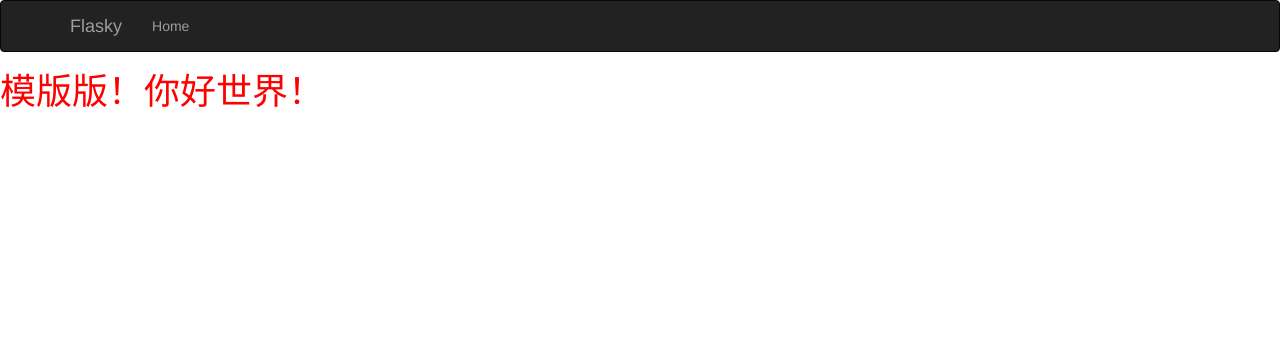
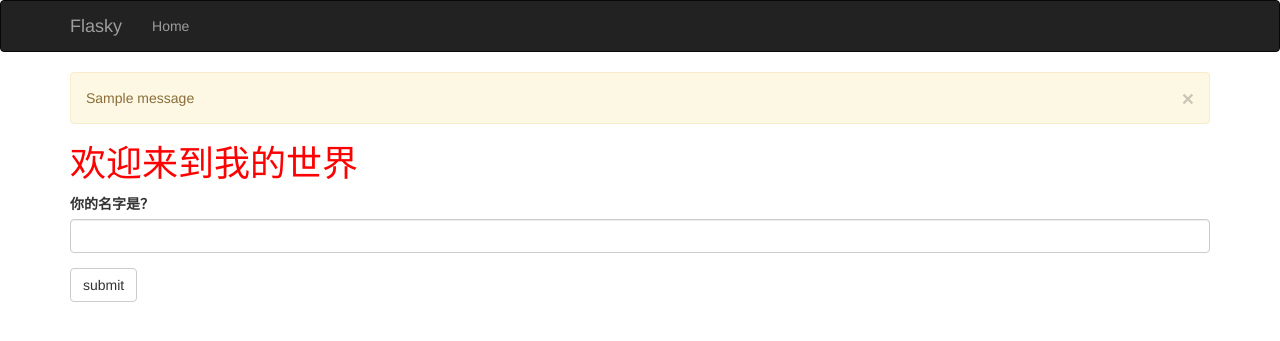
Before and after one commit to Ggzzhh/Learn_Flask, a Flask app: page / in a window 1280 px wide. Shown: the top 341 px of the page. Run offline with Flask 2, Linux system fonts and the light colour scheme; one stand-in notice (Sample message) is shown; some libraries are stand-ins or nearby versions.

Commit message:
hello Flask!

```diff
--- a/hello.py
+++ b/hello.py
@@ -1,23 +1,43 @@
 # -*- coding: utf-8 -*-
+# 导入Flask， 返回内容， 提供的模版
 from flask import Flask, request, render_template
-# 设置一个响应对象
-from flask import make_response
+# 设置一个响应对象, 用户对话， 地址, flash
+from flask import make_response, session, url_for, flash
 # 重定向, abort终止（用于处理错误）
 from flask import redirect, abort
 # flask拓展 flask-script
 from flask_script import Manager
 # flask拓展 flask-bootstrap
 from flask_bootstrap import Bootstrap
+# flask拓展 flask-wtf
+from flask_wtf import FlaskForm
+# stringField 就是type=text的input  submit同理
+from wtforms import StringField, SubmitField
+# 导入验证器 的要求
+from wtforms.validators import DataRequired
 
 app = Flask(__name__)
 manager = Manager(app)
 bootstrap = Bootstrap(app)
+# 设置密匙
+app.config['SECRET_KEY'] = '!(()(!$'
 
-@app.route('/')
+class NameForm(FlaskForm):
+    name = StringField('你的名字是？', validators=[DataRequired()])
+    submit = SubmitField('submit')
+
+@app.route('/', methods=['GET', 'POST'])
 def index():
     # 获取首部user-agent（浏览器信息）
     # user_agent = request.headers.get('User-Agent')
-    return render_template('index.html')
+    form = NameForm()
+    if form.validate_on_submit():
+        old_name = session.get('name')
+        if old_name is not None and old_name != form.name.data:
+            flash('你的名字变成了' + form.name.data)
+        session['name'] = form.name.data
+        return redirect(url_for('index'))
+    return render_template('index.html', form=form, name=session.get('name'))
 
 @app.route('/user/<name>')
 def user(name):
--- a/templates/base.html
+++ b/templates/base.html
@@ -34,6 +34,12 @@
 
 {% block content %}
 <div class="container">
+	{% for message in get_flashed_messages() %}
+	<div class="alert alert-warning">
+		<button type="button" class="close" data-dismiss="alert">&times;</button>
+		{{ message }}
+	</div>
+	{% endfor %}
 	{% block page_content %}{% endblock %}
 </div>
 {% endblock %}
--- a/templates/index.html
+++ b/templates/index.html
@@ -1,4 +1,6 @@
 {% extends 'base.html' %}
+{% import "bootstrap/wtf.html" as wtf %}
+
 {% block title %} Index {% endblock %}
 {% block head %}
 	{{ super() }}
@@ -8,6 +10,11 @@
 		}
 	</style>
 {% endblock %}
-{% block content %}
-	<h1>模版版！你好世界！</h1>
+
+{% block page_content %}
+<div class="page_header">
+	<h1>欢迎来到{% if name %}{{ name }}{% else %}我{% endif %}的世界</h1>
+</div>
+{{ wtf.quick_form(form) }}
+
 {% endblock %}
```
Also changed, not shown: README.md.
